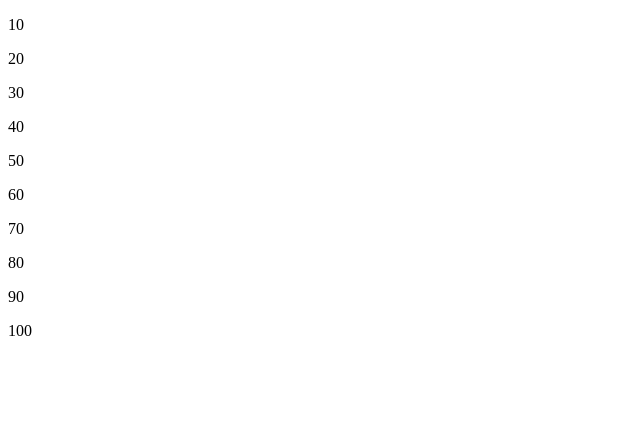
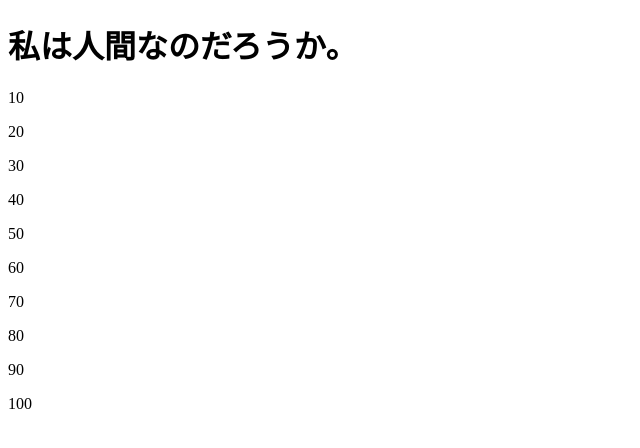
Before and after one commit to Chris-max7/Am-I-Bot-, a plain HTML site: page index.html in a window 1280 px wide. Shown: the whole page, without its empty margins (0-640 px from the left). Drawn offline with Linux system fonts and the light colour scheme.

Commit message:
Update index.html

```diff
--- a/index.html
+++ b/index.html
@@ -5,6 +5,7 @@
     <script src="https://www.google.com/recaptcha/api.js" async defer></script>
 </head>
 <body>
+    <h1>私は人間なのだろうか。</h1>
     <form action="?" method="POST">
         <div class="g-recaptcha" data-sitekey="6LdeEAkbAAAAANTjnY2v5fKVfrcXdzoibRb08phl"></div>
     </form>
```
